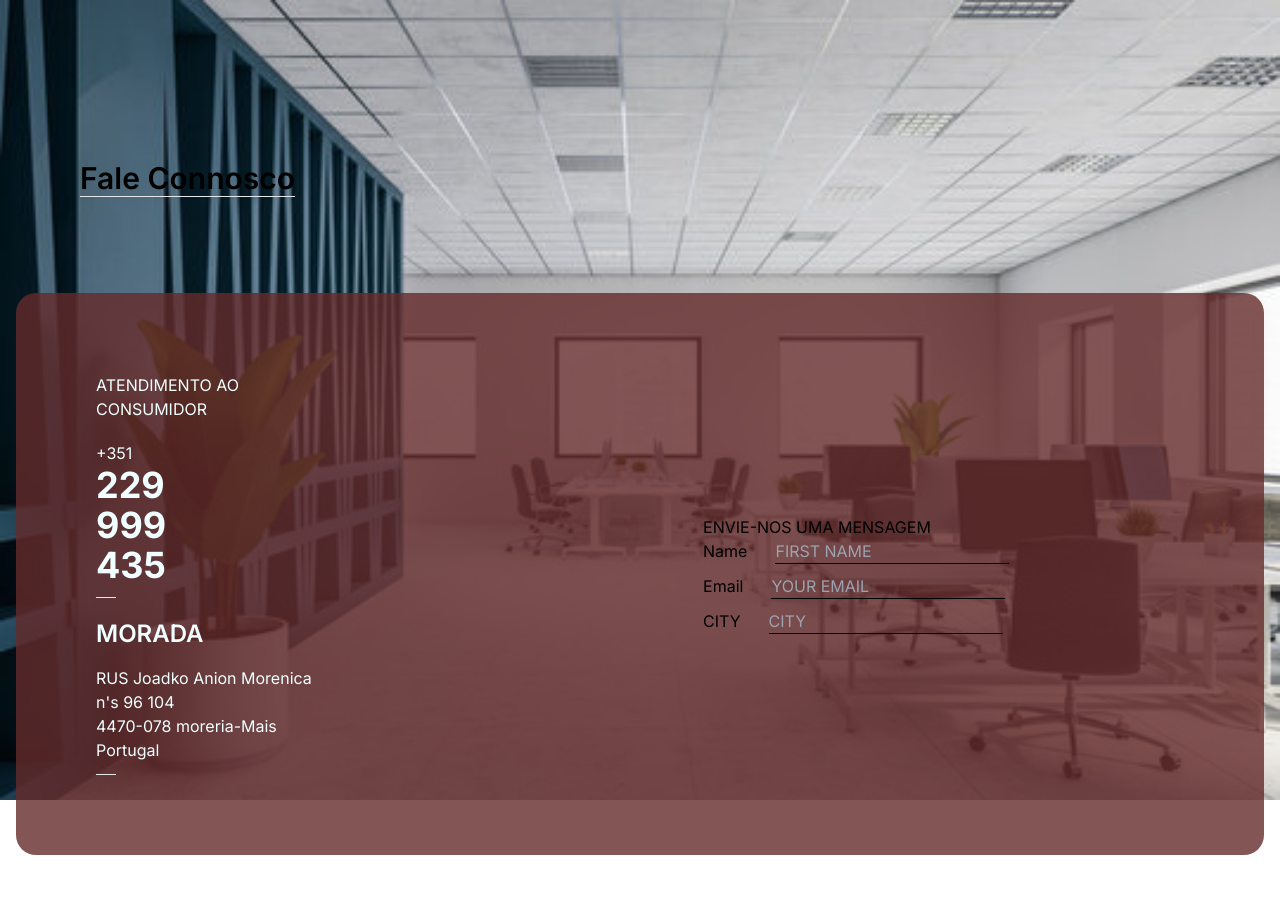
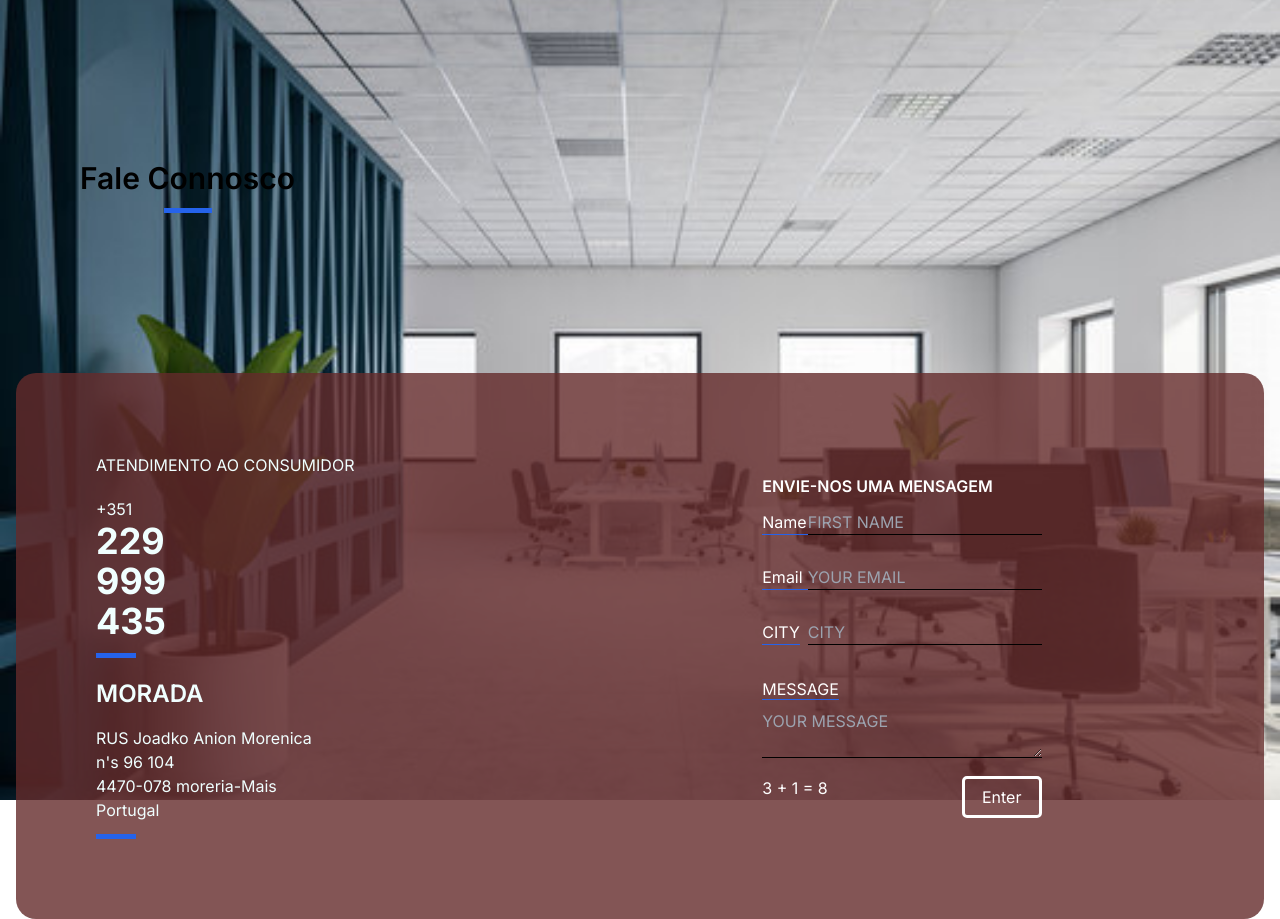
Before and after one commit to SattyamSamania/Contact-Form-formik, a Next.js app: page /Form in a window 1280 px wide. Before the commit the page ends 871 px from the top, so only its background shows below. Built offline with nearby package versions, Linux system fonts and the light colour scheme.

Commit message:
Add Sample Form

```diff
--- a/app/Form/Form.module.css
+++ b/app/Form/Form.module.css
@@ -17,10 +17,12 @@
     display: flex;
     flex-flow: row wrap;
     align-items: center;
-    justify-content: space-between;
+    justify-content: center;
     gap: 50px;
     background-color: rgba(101, 43, 43, 0.8);
     margin: 1rem;
+    margin-top: 5rem;
+    margin-bottom: 0;
     padding: 1rem;
     border-radius: 10px;
     -webkit-border-radius: 20px;
@@ -35,6 +37,8 @@
     border-radius: 10px;
     color: azure;
     height: 100%;
+justify-content: center;
+
     -webkit-border-radius: 10px;
     -moz-border-radius: 10px;
     -ms-border-radius: 10px;
@@ -42,17 +46,28 @@
 }
 
 .contact{
-    padding: 10px;
-    flex: 3;
+    flex: 2;
     height: 100%;
+    width: 100%;
     display: flex;
-    align-items: center;
-    justify-content: center;
+justify-content: center;
+
+
 }
 
 .Inputs{
     display: flex;
     flex-direction: column;
+    gap: 30px;
+}
 
-    gap: 10px;
+
+
+.btn{
+    justify-content:center;
+    background-color: transparent;
+    border-radius: 5px;
+    width: 5rem;
+    padding: 6px;
+    border: solid;
 }
--- a/app/Form/page.js
+++ b/app/Form/page.js
@@ -28,13 +28,15 @@ const page = () => {
    >
     <Image
     src={Office}
-    layout='fill'
+  layout='fill'
+  objectFit='cover'
+  objectPosition='center'
     alt='Office_Image'
     className='z-[-10]'
     />
     <div className={styles.head}>
         <h1 className='font-semibold text-3xl  '>Fale Connosco
-        <hr/></h1>
+        <div className="bg-transparent w-12 text-center mx-auto  mt-3  border-b text-white  border-blue-600 border-solid border-4"></div>      </h1>
 
     </div>
 
@@ -49,7 +51,7 @@ const page = () => {
                 <p>999</p>
                 <p>435</p>
                 </div>
-                <hr className='w-5 mt-3'/>
+                <div className="bg-transparent w-10 border-4  mt-3  border-b text-white  border-blue-600 border-solid"></div>
                 </div>
 
 <div>
@@ -57,14 +59,13 @@ const page = () => {
                     MORADA
                 </h2>
 
-<div className='mt-4'>
+<div className='mt-4 '>
                 <p>RUS Joadko Anion Morenica</p>
                 <p>n's 96 104</p>
                 <p>4470-078 moreria-Mais</p>
                 <p>Portugal</p>
 
-                <hr className='w-5 mt-3'/>
-                </div>
+<div className="bg-transparent w-10  mt-3  border-b text-white  border-blue-600 border-solid border-4"></div>                </div>
                 </div>
 
 
@@ -75,10 +76,16 @@ const page = () => {
         <div className={styles.contact}>
 
             <div className='flex-col'>
-                <div><h1>ENVIE-NOS UMA MENSAGEM</h1></div>
+                <div><h1 className="text-white mb-3 font-semibold">ENVIE-NOS UMA MENSAGEM</h1>
+                </div>
+
+
                 <div className={styles.Inputs}>
 
-                    <div className='flex space-x-3 gap-4'><label className=''>Name</label>
+
+                    <div className='flex  '><label className='bg-transparent w-full border-b text-white  border-blue-600 border-solid'>Name
+                    </label>
+
                     <input
                                         name="firstName"
                                         type="text"
@@ -88,7 +95,9 @@ const page = () => {
                                         placeholder="First Name"
                                     />
                                     </div>
-                                    <div className='flex space-x-3 gap-4'><label className=''>Email</label>
+                                    <div className='flex '><label className='bg-transparent w-full border-b text-white  border-blue-600 border-solid'>Email
+
+                                    </label>
                     <input
                                         name="email"
                                         type="email"
@@ -99,7 +108,7 @@ const page = () => {
                                     />
                                     </div>
 
-                                    <div className='flex space-x-3 gap-4'><label className=''>CITY</label>
+                                    <div className='flex gap-2'><label className='bg-transparent gap-3 w-full border-b text-white  border-blue-600 border-solid'>CITY</label>
                     <input
                                         name="city"
                                         type="text"
@@ -115,6 +124,26 @@ const page = () => {
 
                 </div>
 
+                <div className='  mt-8 flex-col gap-5 '><label className='uppercase bg-transparent w-full border-b text-white  border-blue-600 border-solid'>message</label></div>
+                <div  className='mt-2'>
+                    <textarea
+                                        name="message"
+                                        type="text"
+                                        onChange={formik.handleChange}
+                                        value={formik.values.message}
+                                        className=" w-full  bg-transparent max-h-[60px] border-b border-black border-solid outline-none uppercase "
+                                        placeholder="YOUR MESSAGE"
+                                    />
+                                    </div>
+
+                                    <div className='flex justify-between mt-3 text-white  '>
+                                        <p>3 + 1 = 8</p>
+                                       <span></span>
+                                          <button className={styles.btn}>Enter</button>
+
+
+                                    </div>
+
 
 
             </div>
```
